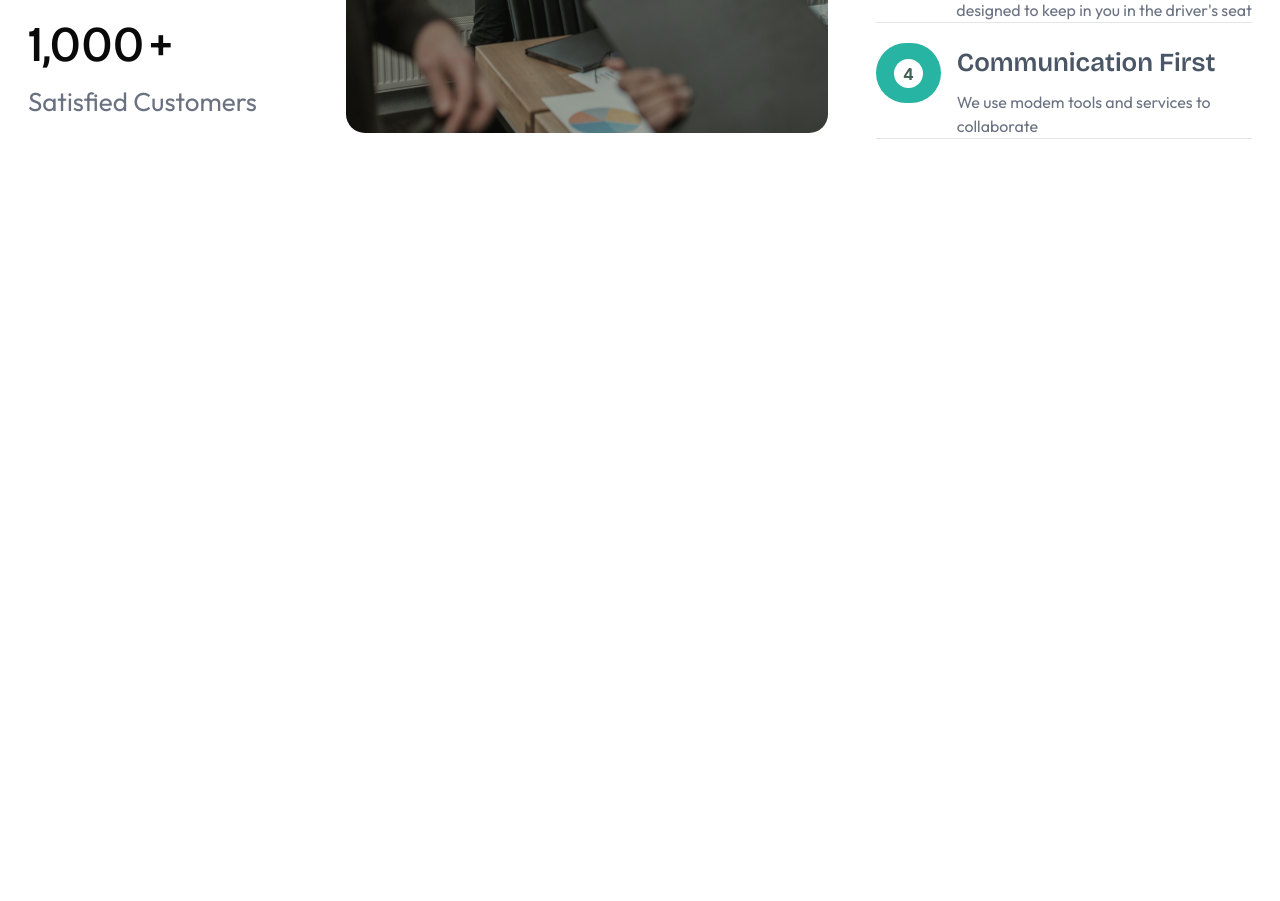
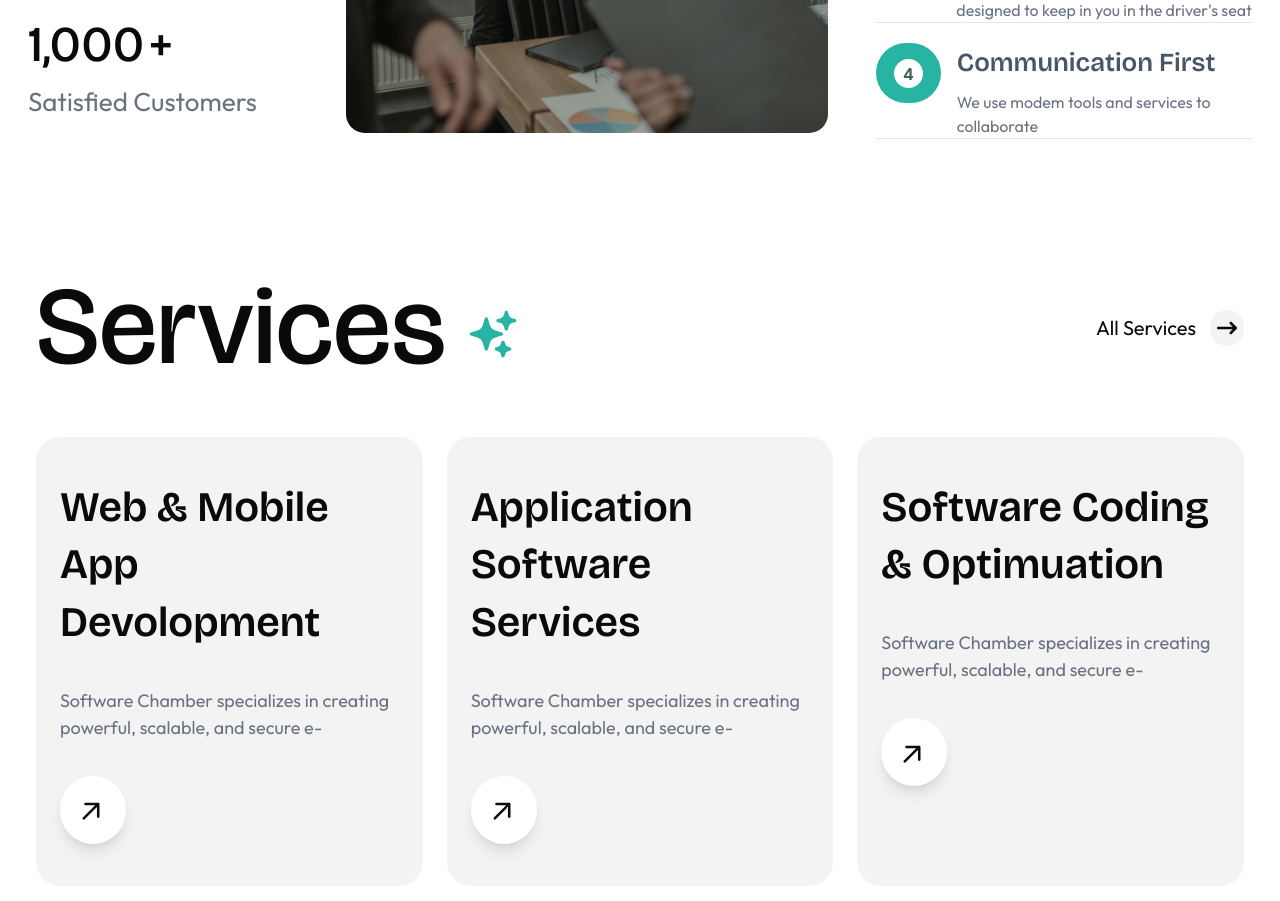
Before and after one commit to nirobsarker012/software-chamber, a React (Vite) app: page / in a window 1280 px wide. Shown: the part 1540-2441 px from the top of the page. Before the commit the page ends 1679 px from the top, so only its background shows below. Built offline with nearby package versions, Linux system fonts and the light colour scheme.

Commit message:
add: service-section

```diff
--- /dev/null
+++ b/src/components/ui/Service.tsx
@@ -0,0 +1,80 @@
+import React from "react";
+import multi_star from "../../assets/components_svg/multi_stars.svg";
+import { FaArrowRightLong } from "react-icons/fa6";
+import right_arrow from "../../assets/components_svg/right_arrow.svg";
+interface cardDetails {
+  title?: string;
+  subTitle?: string;
+  icon?: string;
+}
+
+const cards: cardDetails[] = [
+  {
+    title: "Web & Mobile App Devolopment",
+    subTitle:
+      "Software Chamber specializes in creating powerful, scalable, and secure e-",
+    icon: right_arrow,
+  },
+  {
+    title: "Application Software Services",
+    subTitle:
+      "Software Chamber specializes in creating powerful, scalable, and secure e-",
+    icon: right_arrow,
+  },
+  {
+    title: "Software Coding & Optimuation",
+    subTitle:
+      "Software Chamber specializes in creating powerful, scalable, and secure e-",
+    icon: right_arrow,
+  },
+];
+
+const Service: React.FC = () => {
+  return (
+    <section>
+      <div className="container py-[60px] sm:py-[80px] lg:py-[120px] px-4 sm:px-6">
+        {/* Title Row */}
+        <div className="flex flex-col sm:flex-row justify-between items-start sm:items-center gap-y-6 sm:gap-y-0">
+          <h1 className="font-medium font-bricol text-[40px] sm:text-[60px] lg:text-[80px] xl:text-[110px] leading-tight">
+            Services{" "}
+            <img
+              src={multi_star}
+              alt=""
+              className="inline-block w-8 sm:w-10 lg:w-12 align-middle"
+            />
+          </h1>
+          <span className="inline-flex items-center gap-x-3.5 font-outfit text-[18px] sm:text-[20px] cursor-pointer">
+            All Services
+            <div className="bg-[#F3F3F3] py-[8px] px-[7px] rounded-full">
+              <FaArrowRightLong />
+            </div>
+          </span>
+        </div>
+
+        {/* Service Card Section */}
+        <div className="grid grid-cols-1 md:grid-cols-2 xl:grid-cols-12 gap-6 mt-10">
+          {cards.map((card, idx) => (
+            <div
+              key={idx}
+              className="col-span-1 xl:col-span-4 py-[32px] sm:py-[42px] px-[20px] sm:px-[24px] rounded-[24px] bg-[#F3F3F3] hover:bg-[#27B4A3] hover:text-white duration-300 transition-all"
+            >
+              <div className="w-full flex flex-col space-y-[25px] sm:space-y-[35px]">
+                <h2 className="font-bricol text-[28px] sm:text-[36px] lg:text-[42px] font-semibold leading-snug">
+                  {card.title}
+                </h2>
+                <p className="font-outfit text-[16px] sm:text-[18px] text-gray-500">
+                  {card.subTitle}
+                </p>
+                <span className="bg-white p-[18px] sm:p-[22px] rounded-full max-w-[56px] sm:max-w-[66px] shadow-lg cursor-pointer">
+                  <img src={card.icon} alt="" className="inline-block" />
+                </span>
+              </div>
+            </div>
+          ))}
+        </div>
+      </div>
+    </section>
+  );
+};
+
+export default Service;
--- a/src/index.css
+++ b/src/index.css
@@ -24,6 +24,7 @@
   --text-color-gray: gray;
   --text-color-aqua: #00ffe0;
   --text-color-white: #ffffff;
+  --text-color-teal: #27b4a3;
 }
 
 .container {
--- a/src/pages/Home.tsx
+++ b/src/pages/Home.tsx
@@ -1,3 +1,4 @@
+import Service from "../components/ui/Service";
 import Digital_Solu from "../components/ui/Digital_Solu";
 import Hero from "../components/ui/Hero";
 import Navbar from "../components/ui/Navbar";
@@ -20,6 +21,7 @@ const Home: React.FC = () => {
         </div>
       </div>
       <Digital_Solu />
+      <Service />
     </>
   );
 };
```
